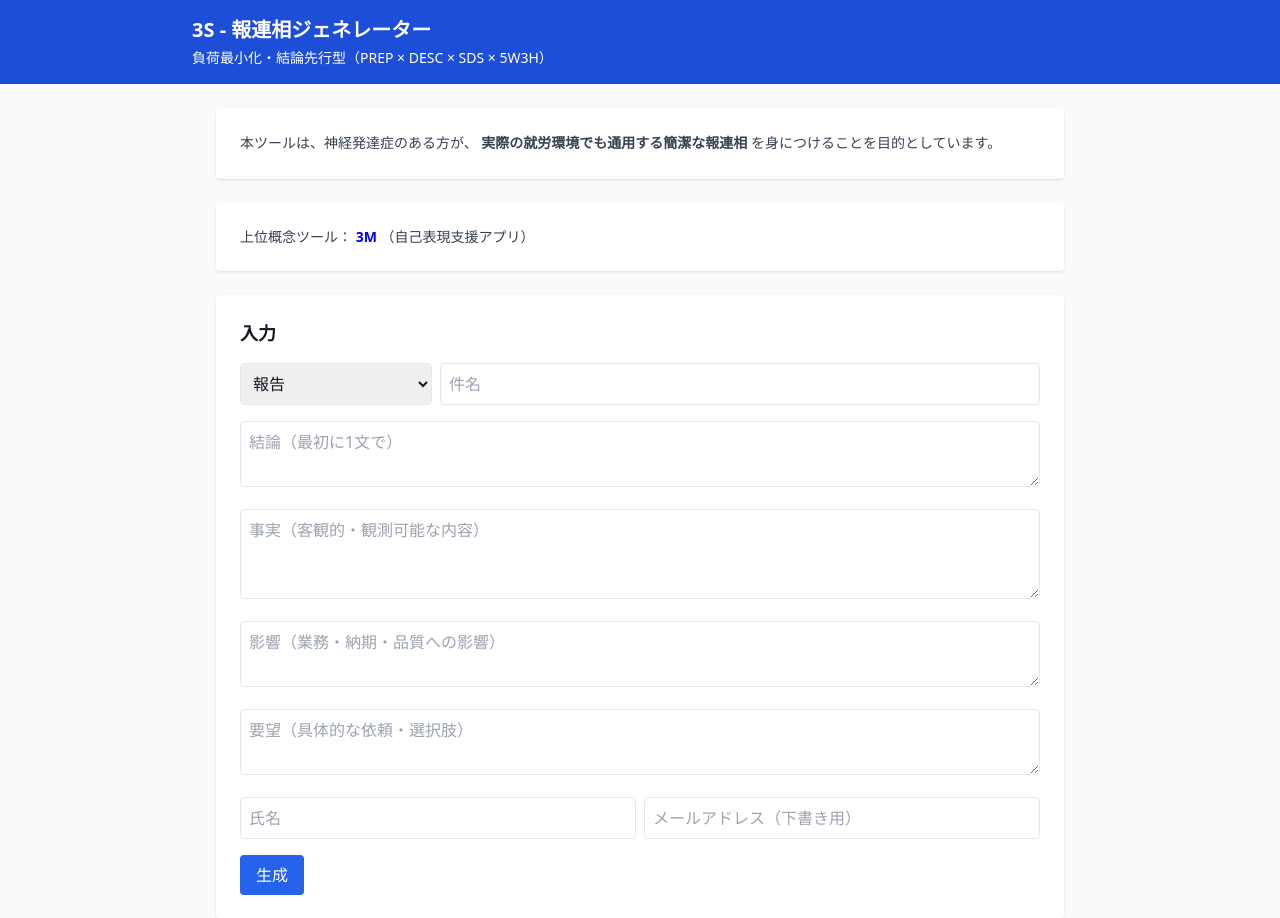
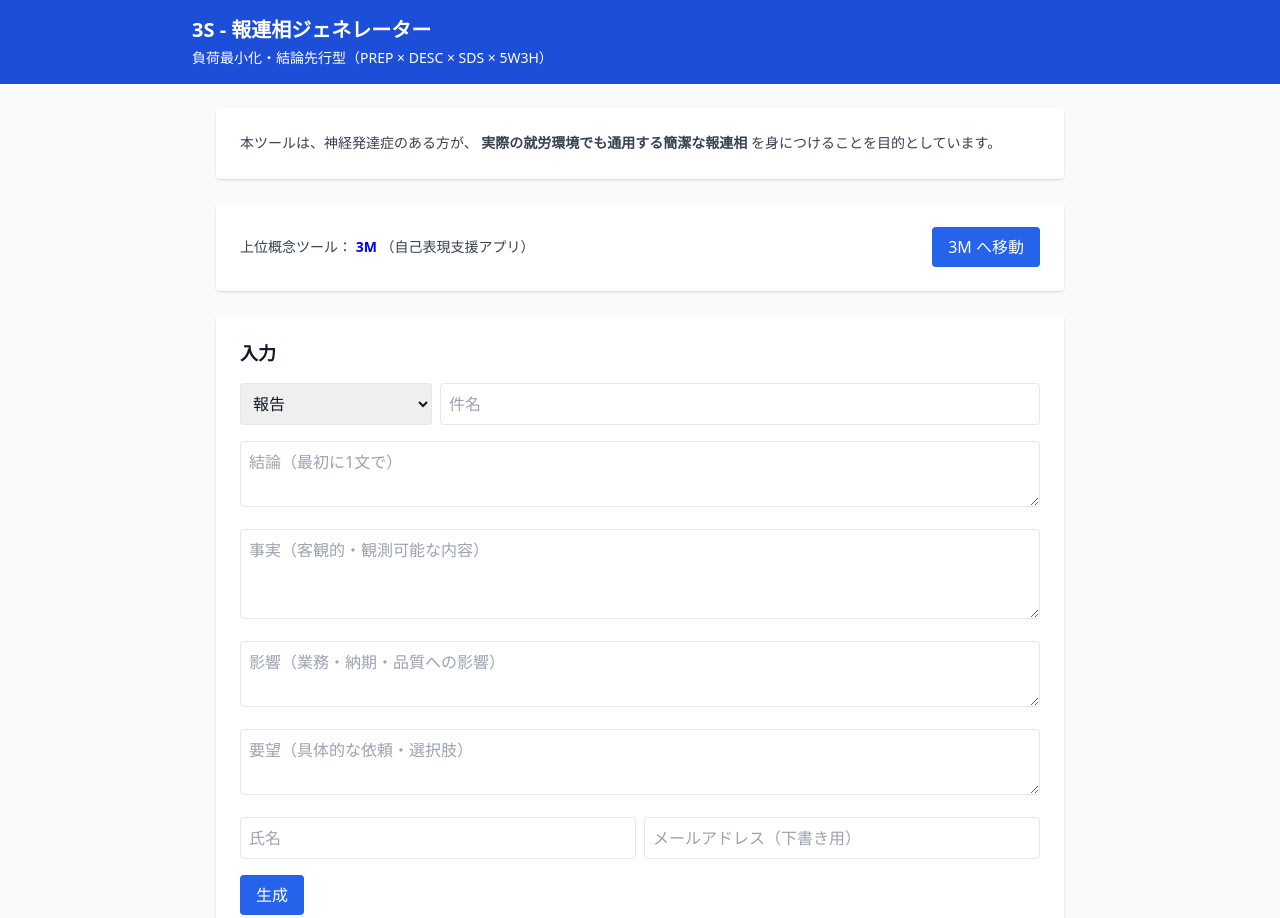
Before and after one commit to Uchida16104/3S, a plain HTML site: page index.html in a window 1280 px wide. Shown: the top 918 px of the page. Drawn offline with nearby package versions, Linux system fonts and the light colour scheme.

Commit message:
Update index.html

```diff
--- a/index.html
+++ b/index.html
@@ -55,10 +55,15 @@
       <p class="text-sm text-gray-700">
         上位概念ツール：
         <span class="font-semibold">
-          <a style="text-decoration: none; text-align: center; color: blue; font-weight: bold;" href="https://uchida16104.github.io/3M">3M</a>
+          <a style="text-decoration: none; text-align: center; color: blue; font-weight: bold;" href="https://github.com/Uchida16104/3M">
+            3M
+          </a>
         </span>
         （自己表現支援アプリ）
       </p>
+      <button class="bg-blue-600 text-white px-4 py-2 rounded w-full sm:w-auto" hx-on:click="window.location.href='https://uchida16104.github.io/3M'">
+        3M へ移動
+      </button>
     </section>
 
     <!-- Input Form -->
```
